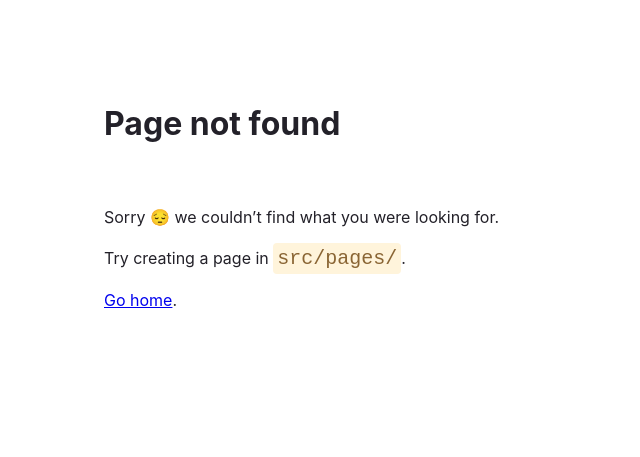
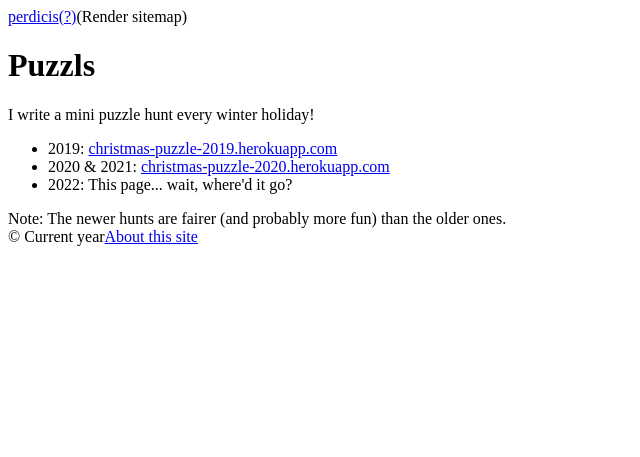
Before and after one commit to warren/perdicis, a Gatsby site: page /puzzls in a window 1280 px wide. Before the commit this address had no page. Shown: the whole page, without its empty margins (0-640 px from the left). Built offline with nearby package versions, Linux system fonts and the light colour scheme; Gatsby itself is replaced by a stand-in of ours.

Commit message:
Add secret page and puzzles content

```diff
--- a/src/pages/index.js
+++ b/src/pages/index.js
@@ -23,7 +23,7 @@ const MainLinkBox = () => {
       ·
       <a href="notes">notes</a>
       ·
-      <Link to="/puzzles">puzzles</Link>
+      <Link to="/puzzls">puzzles</Link>
       ·
       <Link to="/work">work</Link>
     </div>
--- a/src/pages/puzzles.js
+++ b/src/pages/puzzles.js
@@ -2,13 +2,13 @@ import * as React from "react"
 import Header from "../components/header"
 import Footer from "../components/footer"
 
-// markup
 const IndexPage = () => {
   return (
     <main>
-      <title>Puzzles Page</title>
+      <title>Puzzles</title>
       <Header/>
-      <h1>Puzzles</h1>
+      <h1>Secret</h1>
+      <p>You found me!</p>
       <Footer/>
     </main>
   )
--- /dev/null
+++ b/src/pages/puzzls.js
@@ -0,0 +1,25 @@
+import * as React from "react"
+import Header from "../components/header"
+import Footer from "../components/footer"
+
+const IndexPage = () => {
+  return (
+    <main>
+      <title>Puzzles</title>
+      <Header/>
+      <h1>Puzzls</h1>
+      <div>
+        <div>I write a mini puzzle hunt every winter holiday!</div>
+        <ul>
+          <li>2019: <a href="https://christmas-puzzle-2019.herokuapp.com">christmas-puzzle-2019.herokuapp.com</a></li>
+          <li>2020 & 2021: <a href="https://christmas-puzzle-2020.herokuapp.com">christmas-puzzle-2020.herokuapp.com</a></li>
+          <li>2022: This page... wait, where'd it go?</li>
+        </ul>
+        <div>Note: The newer hunts are fairer (and probably more fun) than the older ones.</div>
+      </div>
+      <Footer/>
+    </main>
+  )
+}
+
+export default IndexPage
```
